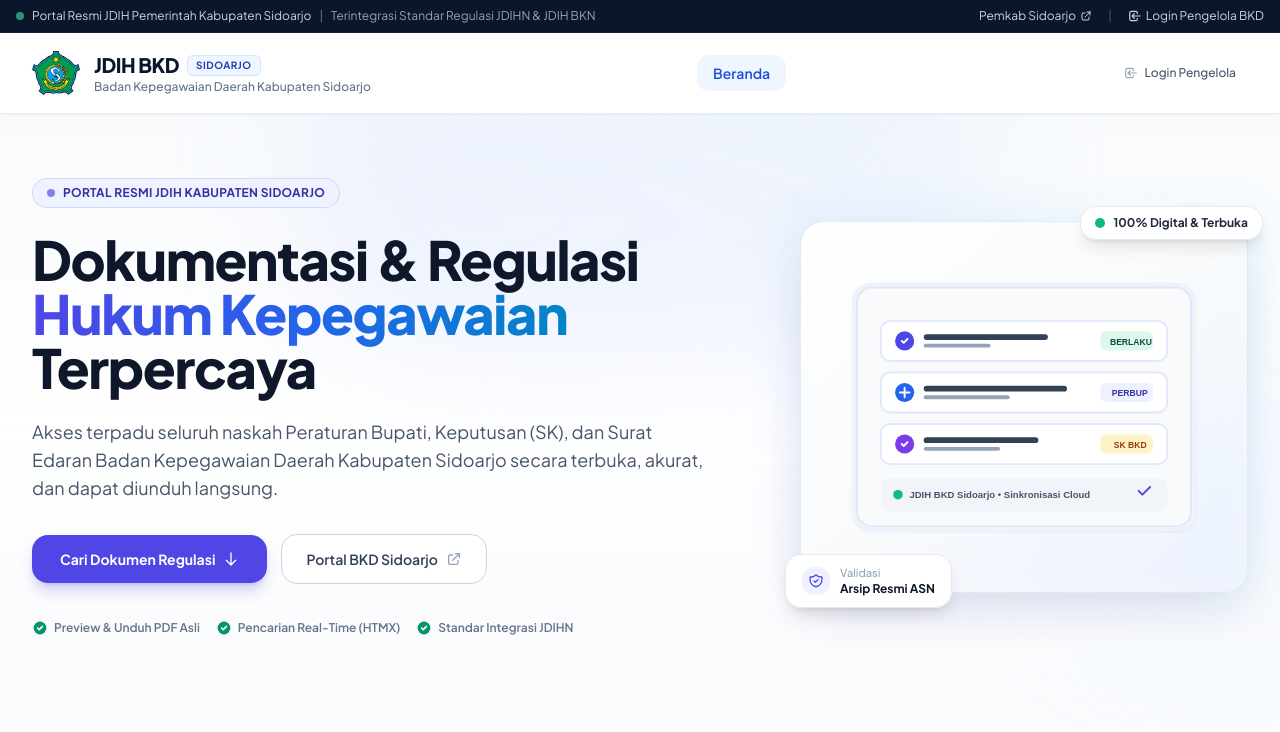
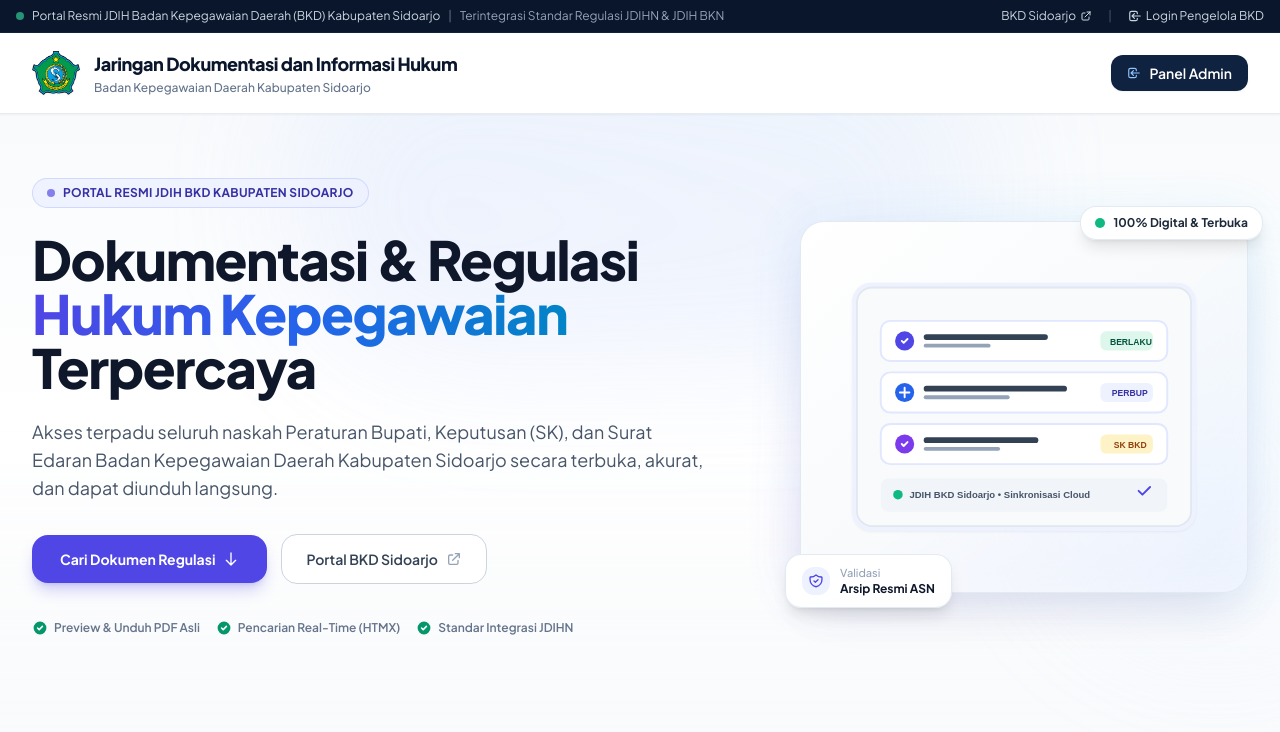
Before and after one commit to solikhulmauludin22014-ops/JDIH-BKD-KABUPATEN-SIDOARJO, a Django app: template templates/documents/index.html in a window 1280 px wide. Shown: the top 732 px of the page. Run offline with Django 5.2, Linux system fonts and the light colour scheme; the template is opened without the code that fills it, so the values that code supplies are empty; some libraries are stand-ins or nearby versions.

Commit message:
refactor: sesuaikan referensi Pemkab ke BKD, perbarui judul header, dan hapus nav Beranda

```diff
--- a/templates/base.html
+++ b/templates/base.html
@@ -69,14 +69,14 @@
         <div class="max-w-7xl mx-auto flex flex-wrap items-center justify-between gap-2">
             <div class="flex items-center gap-2">
                 <span class="inline-block w-2 h-2 rounded-full bg-emerald-400 animate-pulse"></span>
-                <span>Portal Resmi JDIH Pemerintah Kabupaten Sidoarjo</span>
+                <span>Portal Resmi JDIH Badan Kepegawaian Daerah (BKD) Kabupaten Sidoarjo</span>
                 <span class="text-slate-500">|</span>
                 <span class="hidden sm:inline text-slate-400">Terintegrasi Standar Regulasi JDIHN & JDIH BKN</span>
             </div>
             <div class="flex items-center gap-4 text-xs">
-                <a href="https://sidoarjokab.go.id" target="_blank" rel="noopener"
+                <a href="https://bkd.sidoarjokab.go.id" target="_blank" rel="noopener"
                     class="hover:text-white transition flex items-center gap-1">
-                    <span>Pemkab Sidoarjo</span>
+                    <span>BKD Sidoarjo</span>
                     <svg class="w-3 h-3" fill="none" stroke="currentColor" viewBox="0 0 24 24">
                         <path stroke-linecap="round" stroke-linejoin="round" stroke-width="2"
                             d="M10 6H6a2 2 0 00-2 2v10a2 2 0 002 2h10a2 2 0 002-2v-4M14 4h6m0 0v6m0-6L10 14" />
@@ -107,38 +107,30 @@
     </div>
 
     <!-- Main Navigation Bar -->
-    <header class="sticky top-0 z-40 bg-white/95 backdrop-blur-md border-b border-slate-200/80 shadow-sm"
-        x-data="{ mobileMenu: false }">
+    <header class="sticky top-0 z-40 bg-white/95 backdrop-blur-md border-b border-slate-200/80 shadow-sm">
         <div class="max-w-7xl mx-auto px-4 sm:px-6 lg:px-8">
-            <div class="flex items-center justify-between h-20">
+            <div class="flex items-center justify-between h-20 gap-4">
                 <!-- Logo & Brand -->
-                <a href="{% url 'documents:index' %}" class="flex items-center gap-3.5 group">
-                    <div class="w-12 h-12 flex items-center justify-center group-hover:scale-105 transition-transform duration-200">
-                        <img src="/static/img/logo-pemkab.png" alt="Logo Pemkab Sidoarjo" class="w-12 h-12 object-contain drop-shadow-sm">
+                <a href="{% url 'documents:index' %}" class="flex items-center gap-3 sm:gap-3.5 group min-w-0 py-2">
+                    <div class="w-11 h-11 sm:w-12 sm:h-12 flex-shrink-0 flex items-center justify-center group-hover:scale-105 transition-transform duration-200">
+                        <img src="/static/img/logo-pemkab.png" alt="Logo BKD Kabupaten Sidoarjo" class="w-11 h-11 sm:w-12 sm:h-12 object-contain drop-shadow-sm">
                     </div>
-                    <div>
-                        <div class="flex items-center gap-2">
-                            <span class="text-xl font-extrabold tracking-tight text-navy-950 font-sans">JDIH BKD</span>
-                            <span class="px-2 py-0.5 text-[10px] font-bold tracking-wider uppercase bg-blue-50 text-blue-800 rounded-md border border-blue-200/60">SIDOARJO</span>
-                        </div>
-                        <p class="text-xs text-slate-500 font-medium">Badan Kepegawaian Daerah Kabupaten Sidoarjo</p>
+                    <div class="min-w-0">
+                        <h1 class="text-sm sm:text-base md:text-lg font-extrabold tracking-tight text-navy-950 font-sans leading-tight">
+                            Jaringan Dokumentasi dan Informasi Hukum
+                        </h1>
+                        <p class="text-[11px] sm:text-xs text-slate-500 font-medium leading-normal mt-0.5">
+                            Badan Kepegawaian Daerah Kabupaten Sidoarjo
+                        </p>
                     </div>
                 </a>
 
-                <!-- Desktop Navigation Links (Scope Tunggal: Hanya Beranda) -->
-                <nav class="hidden md:flex items-center gap-2 text-sm font-medium">
-                    <a href="{% url 'documents:index' %}"
-                        class="px-4 py-2 rounded-xl text-blue-700 bg-blue-50 font-semibold transition">
-                        Beranda
-                    </a>
-                </nav>
-
                 <!-- Action / Admin Link -->
-                <div class="hidden sm:flex items-center gap-3">
+                <div class="flex items-center flex-shrink-0">
                     {% if IS_AUTHENTICATED_ADMIN %}
                     <a href="{% url 'admin_panel:dashboard' %}"
-                        class="inline-flex items-center gap-2 px-3.5 py-2 text-xs font-semibold rounded-xl bg-navy-900 text-white hover:bg-navy-800 shadow-sm transition">
-                        <svg class="w-4 h-4" fill="none" stroke="currentColor" viewBox="0 0 24 24">
+                        class="inline-flex items-center gap-1.5 sm:gap-2 px-3.5 sm:px-4 py-2 text-xs sm:text-sm font-semibold rounded-xl bg-navy-900 text-white hover:bg-navy-800 shadow-sm transition">
+                        <svg class="w-4 h-4 text-blue-400" fill="none" stroke="currentColor" viewBox="0 0 24 24">
                             <path stroke-linecap="round" stroke-linejoin="round" stroke-width="2"
                                 d="M4 6a2 2 0 012-2h2a2 2 0 012 2v2a2 2 0 01-2 2H6a2 2 0 01-2-2V6zM14 6a2 2 0 012-2h2a2 2 0 012 2v2a2 2 0 01-2 2h-2a2 2 0 01-2-2V6zM4 16a2 2 0 012-2h2a2 2 0 012 2v2a2 2 0 01-2 2H6a2 2 0 01-2-2v-2zM14 16a2 2 0 012-2h2a2 2 0 012 2v2a2 2 0 01-2 2h-2a2 2 0 01-2-2v-2z" />
                         </svg>
@@ -146,47 +138,15 @@
                     </a>
                     {% else %}
                     <a href="{% url 'admin_panel:login' %}"
-                        class="inline-flex items-center gap-1.5 px-3 py-1.5 text-xs font-medium rounded-lg text-slate-600 hover:text-slate-900 hover:bg-slate-100 transition">
-                        <svg class="w-3.5 h-3.5 text-slate-400" fill="none" stroke="currentColor" viewBox="0 0 24 24">
+                        class="inline-flex items-center gap-1.5 sm:gap-2 px-3.5 sm:px-4 py-2 text-xs sm:text-sm font-semibold rounded-xl bg-navy-900 text-white hover:bg-navy-800 shadow-sm transition">
+                        <svg class="w-3.5 h-3.5 text-blue-300" fill="none" stroke="currentColor" viewBox="0 0 24 24">
                             <path stroke-linecap="round" stroke-linejoin="round" stroke-width="2"
                                 d="M11 16l-4-4m0 0l4-4m-4 4h14m-5 4v1a3 3 0 01-3 3H6a3 3 0 01-3-3V7a3 3 0 013-3h7a3 3 0 013 3v1" />
                         </svg>
-                        <span>Login Pengelola</span>
+                        <span>Panel Admin</span>
                     </a>
                     {% endif %}
                 </div>
-
-                <!-- Mobile Menu Button -->
-                <div class="flex items-center md:hidden">
-                    <button @click="mobileMenu = !mobileMenu"
-                        class="p-2 rounded-lg text-slate-600 hover:text-slate-900 hover:bg-slate-100 focus:outline-none">
-                        <svg class="w-6 h-6" fill="none" stroke="currentColor" viewBox="0 0 24 24" x-show="!mobileMenu">
-                            <path stroke-linecap="round" stroke-linejoin="round" stroke-width="2"
-                                d="M4 6h16M4 12h16M4 18h16" />
-                        </svg>
-                        <svg class="w-6 h-6" fill="none" stroke="currentColor" viewBox="0 0 24 24" x-show="mobileMenu"
-                            style="display:none;">
-                            <path stroke-linecap="round" stroke-linejoin="round" stroke-width="2"
-                                d="M6 18L18 6M6 6l12 12" />
-                        </svg>
-                    </button>
-                </div>
-            </div>
-        </div>
-
-        <!-- Mobile Drawer -->
-        <div x-show="mobileMenu" class="md:hidden border-t border-slate-200 bg-white px-4 pt-3 pb-6 space-y-2 shadow-lg"
-            style="display:none;" @click.away="mobileMenu = false">
-            <a href="{% url 'documents:index' %}"
-                class="block px-3 py-2 rounded-xl text-base font-semibold text-blue-700 bg-blue-50">Beranda</a>
-            <div class="pt-3 border-t border-slate-100">
-                {% if IS_AUTHENTICATED_ADMIN %}
-                <a href="{% url 'admin_panel:dashboard' %}"
-                    class="w-full text-center block px-4 py-2.5 rounded-xl bg-navy-900 text-white font-medium text-sm">Panel Admin</a>
-                {% else %}
-                <a href="{% url 'admin_panel:login' %}"
-                    class="w-full text-center block px-4 py-2.5 rounded-xl bg-slate-100 text-slate-700 font-medium text-sm">Login Pengelola BKD</a>
-                {% endif %}
             </div>
         </div>
     </header>
--- a/templates/documents/index.html
+++ b/templates/documents/index.html
@@ -17,7 +17,7 @@
                 <!-- Pill Badge -->
                 <div class="inline-flex items-center gap-2 px-3.5 py-1.5 rounded-full bg-indigo-50/90 border border-indigo-200/80 text-indigo-800 text-xs font-bold tracking-wide shadow-xs">
                     <span class="w-2 h-2 rounded-full bg-indigo-600 animate-pulse"></span>
-                    <span>PORTAL RESMI JDIH KABUPATEN SIDOARJO</span>
+                    <span>PORTAL RESMI JDIH BKD KABUPATEN SIDOARJO</span>
                 </div>
 
                 <!-- Big Bold Headline -->
```
